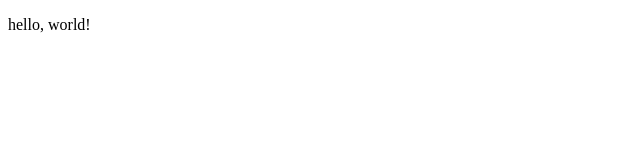
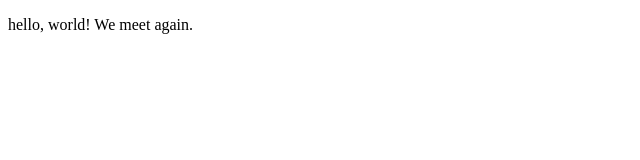
Before and after one commit to AlexMcComb/empire-bike-quest, a website: page public/index.html in a window 1280 px wide. Shown: the whole page, without its empty margins (0-640 px from the left). Drawn offline with Linux system fonts and the light colour scheme.

Commit message:
travis test

```diff
--- a/public/index.html
+++ b/public/index.html
@@ -6,7 +6,7 @@
 </head>
 
 <body>
-	<p>hello, world!</p>
+	<p>hello, world! We meet again.</p>
 </body>
 
 </html>
```
